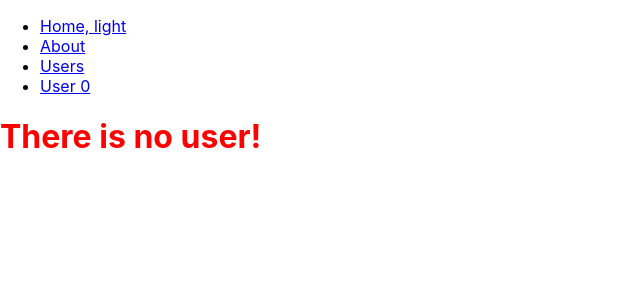
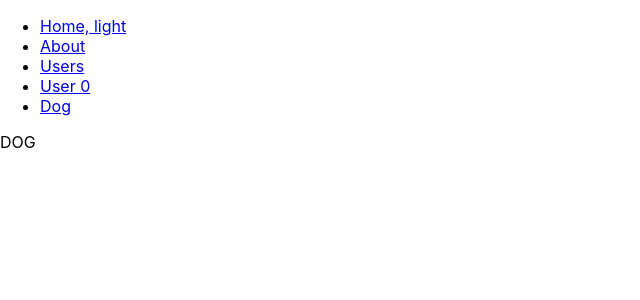
Before and after one commit to Grumbash/react-lessons, a React (Create React App) app: page /users/dog in a window 1280 px wide. Shown: the top 300 px of the page, without its empty margins (0-640 px from the left). Built offline with nearby package versions, Linux system fonts and the light colour scheme; no server answers.

Commit message:
add user to redux

```diff
--- /dev/null
+++ b/src/api/dog.js
@@ -0,0 +1,16 @@
+const dog = {
+  paws: 4,
+  tail: 1,
+  name: "Borky",
+  id: Number((Math.random() * 1000).toFixed(0)),
+};
+
+const getDog = new Promise((resolve) => {
+  setTimeout(() => {
+    resolve({ ...dog });
+  }, 500);
+});
+
+export const getDogById = (id) => {
+  return getDog;
+};
--- a/src/components/Body.js
+++ b/src/components/Body.js
@@ -15,6 +15,9 @@ function Body() {
         <Route path="/about">
           <About />
         </Route>
+        <Route path="/users/dog">
+          <p>DOG</p>
+        </Route>
         <Route path="/users/:uuid">
           <User />
         </Route>
--- a/src/components/Navigation.js
+++ b/src/components/Navigation.js
@@ -21,6 +21,9 @@ function Nav() {
         <li>
           <Link to={`/users/${count}`}>User {count}</Link>
         </li>
+        <li>
+          <Link to={`/users/dog`}>Dog</Link>
+        </li>
       </ul>
     </nav>
   );
--- a/src/pages/User/index.js
+++ b/src/pages/User/index.js
@@ -1,27 +1,49 @@
 import React, { useEffect, useState } from "react";
 import { useParams } from "react-router-dom";
-import { useSelector } from "react-redux";
+import { useSelector, useDispatch } from "react-redux";
 import axios from "axios";
 import "./styles.css";
 import SingleUser from "../../components/User";
+import { getDogById } from "../../api/dog";
+import {
+  setUser as setUserToRedux,
+  setDog as setDogToRedux,
+} from "../../redux/actions";
 
 function User() {
   const value = useSelector((state) => state.valueField.value);
-  const [user, setUser] = useState(null);
+  const { user, dog } = useSelector((state) => state.user);
+  const dispatch = useDispatch();
+
+  const setUser = (user) => {
+    dispatch(setUserToRedux(user));
+  };
+
+  const setDog = (dog) => {
+    dispatch(setDogToRedux(dog));
+  };
 
   const { uuid } = useParams();
   useEffect(() => {
     axios.get(`https://reqres.in/api/users/${uuid}`).then((res) => {
       setUser(res.data.data);
-      console.log(res.data);
     });
   }, [uuid]);
+
+  useEffect(() => {
+    if (user?.id) {
+      getDogById(user?.id).then((res) => {
+        setDog(res);
+      });
+    }
+  }, [user?.id]);
 
   if (user) {
     return (
       <>
         <SingleUser user={user}></SingleUser>
         <p>{value}</p>
+        <p>dog name is : {dog?.name}</p>
       </>
     );
   } else {
--- a/src/redux/actions/index.js
+++ b/src/redux/actions/index.js
@@ -1,7 +1,9 @@
 import * as count from "./count";
 import * as value from "./value";
+import * as user from "./user";
 
 const { increment, decrement } = count;
 const { setValueToReduxState } = value;
+const { setUser, setDog } = user;
 
-export { increment, decrement, setValueToReduxState };
+export { increment, decrement, setValueToReduxState, setUser, setDog };
--- /dev/null
+++ b/src/redux/actions/user.js
@@ -0,0 +1,15 @@
+import * as types from "../types";
+
+export const setUser = (user) => {
+  return {
+    type: types.SET_USER,
+    payload: user,
+  };
+};
+
+export const setDog = (dog) => {
+  return {
+    type: types.SET_DOG,
+    payload: dog,
+  };
+};
--- a/src/redux/reducers/index.js
+++ b/src/redux/reducers/index.js
@@ -1,8 +1,10 @@
 import { combineReducers } from "redux";
 import counter from "./counter";
 import value from "./value";
+import user from "./user";
 
 export default combineReducers({
   counterField: counter,
   valueField: value,
+  user,
 });
--- /dev/null
+++ b/src/redux/reducers/user.js
@@ -0,0 +1,21 @@
+import { SET_USER, SET_DOG } from "../types";
+
+const initialState = {
+  user: null,
+  dog: null,
+};
+
+const userReducer = (state = initialState, { type, payload }) => {
+  switch (type) {
+    case SET_USER:
+      return { ...state, user: payload };
+
+    case SET_DOG:
+      return { ...state, dog: payload };
+
+    default:
+      return state;
+  }
+};
+
+export default userReducer;
--- a/src/redux/types/index.js
+++ b/src/redux/types/index.js
@@ -1,5 +1,7 @@
 import * as count from "./count";
 import * as value from "./value";
+import * as user from "./user";
 
 export const { INCREMENT, DECREMENT } = count;
 export const { SET_VALUE_TO_REDUX_STATE } = value;
+export const { SET_USER, SET_DOG } = user;
--- /dev/null
+++ b/src/redux/types/user.js
@@ -0,0 +1,2 @@
+export const SET_USER = "SET_USER";
+export const SET_DOG = "SET_DOG";
```
